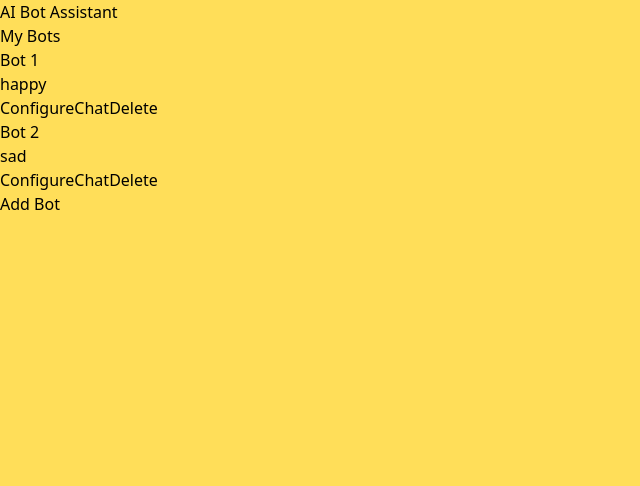
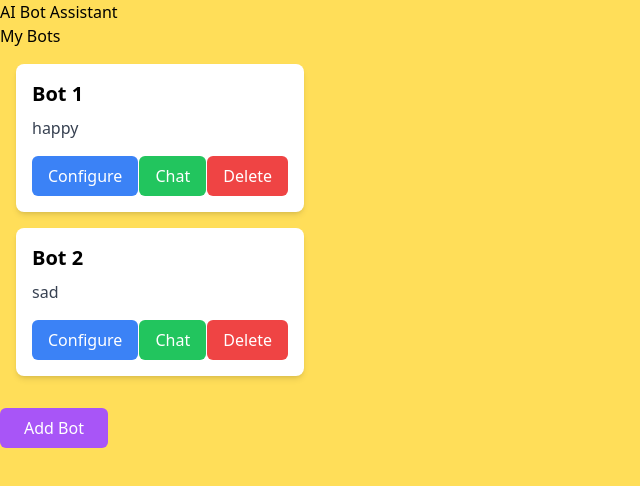
Before and after one commit to MikeMoldawsky/say, a Next.js app in the folder say/: page / in a window 1280 px wide. Shown: the top 486 px of the page, without its empty margins (0-640 px from the left). Built offline with nearby package versions, Linux system fonts and the light colour scheme.

Commit message:
initial design

```diff
--- a/say/src/components/AddBotButton.tsx
+++ b/say/src/components/AddBotButton.tsx
@@ -1,10 +1,10 @@
 import React from 'react';
 import Link from 'next/link';
 
-const AddBotButton :  React.FC = () => {
+const AddBotButton: React.FC = () => {
 	return (
 		<Link href="/configure-bot">
-				<button>Add Bot</button>
+			<button className="bg-purple-500 text-white px-6 py-2 rounded-md mt-4">Add Bot</button>
 		</Link>
 	);
 };
--- a/say/src/components/BotCard.tsx
+++ b/say/src/components/BotCard.tsx
@@ -11,20 +11,20 @@ interface BotCardProps {
 	bot: Bot;
 }
 
-const BotCard : React.FC<BotCardProps> = ({ bot }) => {
+const BotCard: React.FC<BotCardProps> = ({ bot }) => {
 	return (
-		<div>
-			<h3>{bot.name}</h3>
-			<p>{bot.behavior}</p>
-			<Link href={`/configure-bot?id=${bot.id}`}>
-
-				<button>Configure</button>
-			</Link>
-			<Link href={`/chat?id=${bot.id}`}>
-					<button>Chat</button>
-
-			</Link>
-			<button>Delete</button>
+		<div className="bg-white p-4 rounded-lg shadow-md w-full sm:w-72 m-4">
+			<h3 className="font-bold text-xl mb-2">{bot.name}</h3>
+			<p className="text-gray-700 mb-4">{bot.behavior}</p>
+			<div className="flex justify-between">
+				<Link href={`/configure-bot?id=${bot.id}`}>
+					<button className="bg-blue-500 text-white px-4 py-2 rounded-md">Configure</button>
+				</Link>
+				<Link href={`/chat?id=${bot.id}`}>
+					<button className="bg-green-500 text-white px-4 py-2 rounded-md">Chat</button>
+				</Link>
+				<button className="bg-red-500 text-white px-4 py-2 rounded-md">Delete</button>
+			</div>
 		</div>
 	);
 };
```
